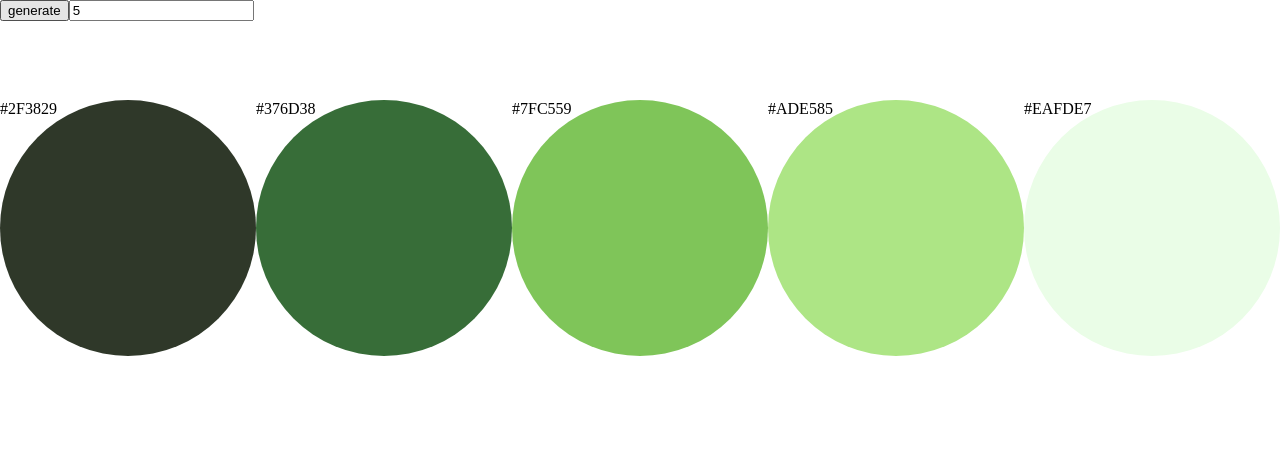
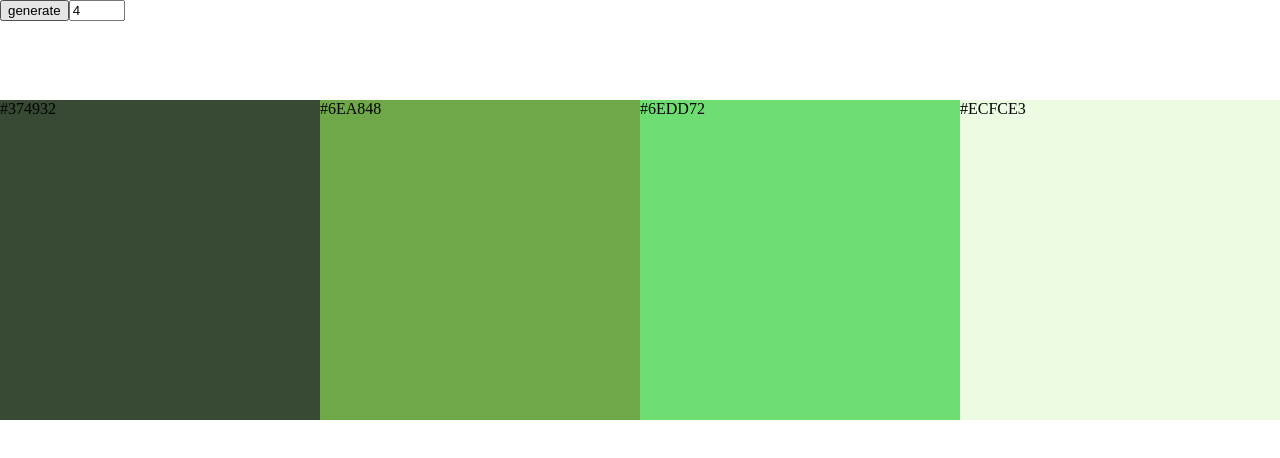
Before and after one commit to donovanodom/iris-color-theory, a React (Create React App) app: page / in a window 1280 px wide. Shown: the top 458 px of the page. Built offline with nearby package versions, Linux system fonts and the light colour scheme.

Commit message:
Update 3 files

```diff
--- a/src/Colors.js
+++ b/src/Colors.js
@@ -15,42 +15,49 @@ const Colors = () => {
     2: [121, 180],
     3: [181, 240],
     4: [241, 300],
-    5: [301, 360]
+    5: [301, 360],
   };
 
-  const [scheme, setScheme] = useState(null);
-  const [colors, setColors] = useState(null);
-  const [count, setCount] = useState(5);
-  const [base, setBase] = useState([randomNumber(0, 360),randomNumber(80, 95), randomNumber(80, 95)])
+  const [scheme, setScheme] = useState("monoChromatic");
+  const [count, setCount] = useState(4);
+  const [base, setBase] = useState(
+    [randomNumber(0, 360), randomNumber(80, 95), randomNumber(80, 95)],
+  );
 
   const monoChromatic = (base, count) => {
-    let
-      arr = [],
+    let arr = [],
       i = 1,
       s = Math.floor(base[1] / count),
-      l = Math.floor(base[2] / count)
-    while(i <= count){
+      l = Math.floor(base[2] / count);
+    while (i <= count) {
       arr.push([
-        base[0] > 20 && base[0] < 340 ? base[0] + randomNumber(-20,20) : base[0] < 20 ? base[0] + randomNumber(0, 40) : base[0] + randomNumber(-40, 0),
-        s * i + randomNumber(-5,5),
-        l * i + randomNumber(-5,5)
-      ])
-      i++
+        base[0] > 20 && base[0] < 340
+          ? base[0] + randomNumber(-20, 20)
+          : base[0] < 20
+          ? base[0] + randomNumber(0, 40)
+          : base[0] + randomNumber(-40, 0),
+        s * i + randomNumber(-5, 5),
+        l * i + randomNumber(-5, 5),
+      ]);
+      i++;
     }
-    return arr
+    return arr;
+  };
+  const schemes = {
+    monoChromatic: monoChromatic,
   };
 
-  const analogous = (base) => {
-    let s1 = Math.floor(base[1] / 2), s2 = Math.floor(s1 / 2)
-    return [
-      base,
-      [base[0] + 45 > 359 ? base[0] + 45 - 360 : base[0] + 45, s1, base[2]],
-      [base[0] + 90 > 359 ? base[0] + 90 - 360 : base[0] + 90, s2, base[2]],
-      [Math.abs(base[0] - 45), s1, base[2]],
-      [Math.abs(base[0] - 90), s2, base[2]]
-    ]
-  }
-  //45, -45, 90, -90
+  // const analogous = (base) => {
+  //   let s1 = Math.floor(base[1] / 2), s2 = Math.floor(s1 / 2)
+  //   return [
+  //     base,
+  //     [base[0] + 45 > 359 ? base[0] + 45 - 360 : base[0] + 45, s1, base[2]],
+  //     [base[0] + 90 > 359 ? base[0] + 90 - 360 : base[0] + 90, s2, base[2]],
+  //     [Math.abs(base[0] - 45), s1, base[2]],
+  //     [Math.abs(base[0] - 90), s2, base[2]]
+  //   ]
+  // }
+  // 45, -45, 90, -90
 
   const hslToHex = (h, s, l) => {
     l /= 100;
@@ -66,27 +73,23 @@ const Colors = () => {
   };
 
   const generate = () => {
-    setBase([randomNumber(0, 360),randomNumber(80, 100), randomNumber(80, 100)])
-  }
+    setBase([randomNumber(0, 360), randomNumber(80, 95), randomNumber(80, 95)]);
+  };
 
   const handleCount = (e) => {
-    setCount(e.target.value)
-  }
+    setCount(e.target.value);
+  };
 
   return (
     <div className="colors">
-      <Controls
-        generate = {generate}
-        handleCount = {handleCount}
-        count={count}
-      />
+      <Controls generate={generate} handleCount={handleCount} count={count} />
       <div className="color-blocks">
-        {monoChromatic(base, count).map(([h, s, l], i) => (
+        {schemes[scheme](base, count).map(([h, s, l], i) => (
           <div
-            className='color-block'
+            className="color-block"
             key={i}
             style={{
-              backgroundColor: `hsl(${h}, ${s}%, ${l}%)`
+              backgroundColor: `hsl(${h}, ${s}%, ${l}%)`,
             }}
           >
             {hslToHex(h, s, l).toUpperCase()}
--- a/src/Controls.js
+++ b/src/Controls.js
@@ -4,7 +4,7 @@ const Controls = ({generate, handleCount, count}) => {
   return(
     <div className="controls">
       <button onClick = {generate}>generate</button>
-      <input type='number' defaultValue={count} onChange={handleCount}></input>
+      <input type='number' min="3" max="20" defaultValue={count} onChange={handleCount}></input>
     </div>
   )
 
--- a/src/styles.css
+++ b/src/styles.css
@@ -16,12 +16,12 @@ body {
 .color-blocks {
   display: flex;
   flex-direction: row;
-  justify-content: space-around;
-
+  justify-content: left;
+  flex-wrap: wrap
 }
 .color-block {
-  width: 20%;
-  aspect-ratio : 1/1;
+  display: block;
 
-  border-radius: 50%;
+  width: 25%;
+  aspect-ratio: 1/1;
 }
```
